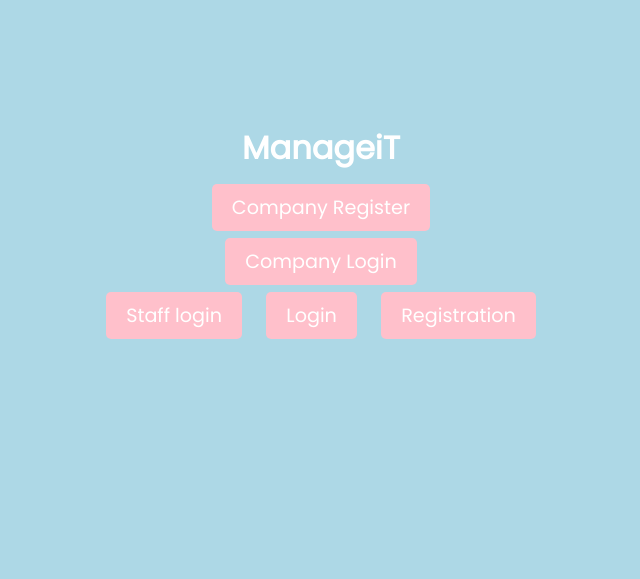
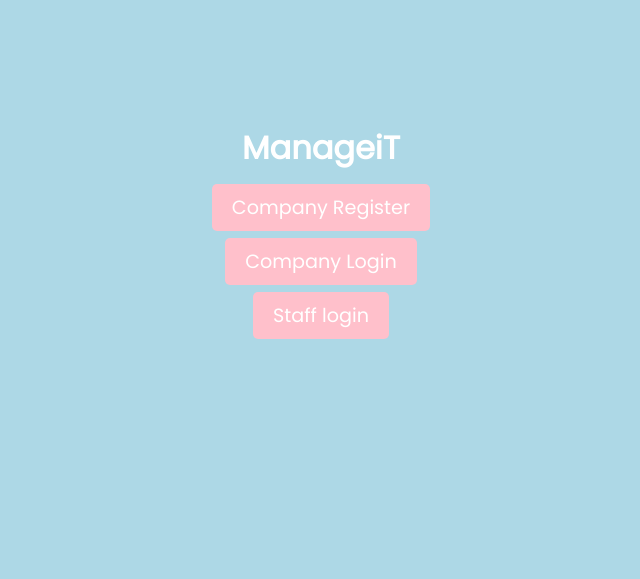
Before and after one commit to jaelynnnn/ManageiT, a PHP site: page / in a window 1280 px wide. Shown: the part 192-771 px from the top of the page, without its empty margins (319-959 px from the left). Run offline with PHP 8.4, Linux system fonts and the light colour scheme.

Commit message:
Update index.php

```diff
--- a/manageit/index.php
+++ b/manageit/index.php
@@ -38,8 +38,6 @@
             <a href="company_register.php">Company Register</a><br></br>
             <a href="company_login.php">Company Login</a><br></br>
             <a href="employee_login.php">Staff login</a>
-	    <a href="login_form.php">Login</a>
-	    <a href="register_form.php">Registration</a>
         </div>
     </div>
 </body>
```
